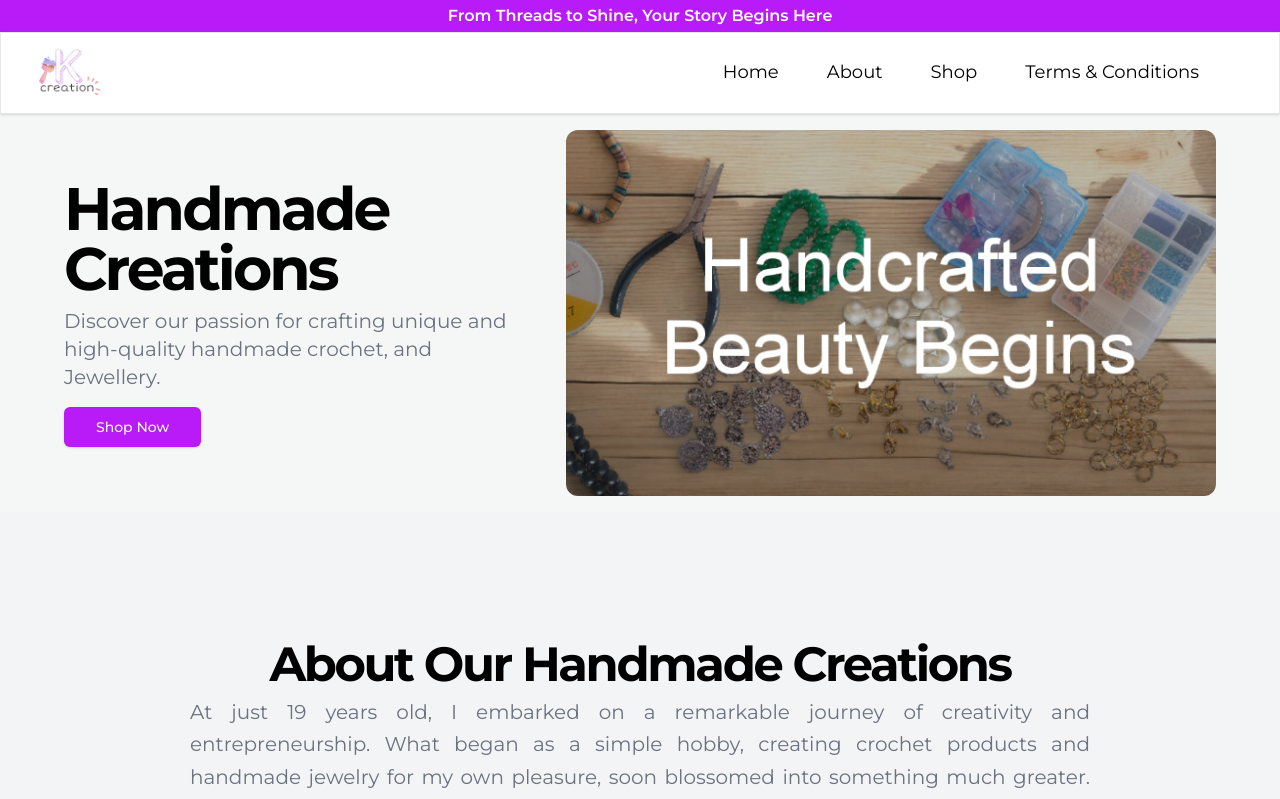
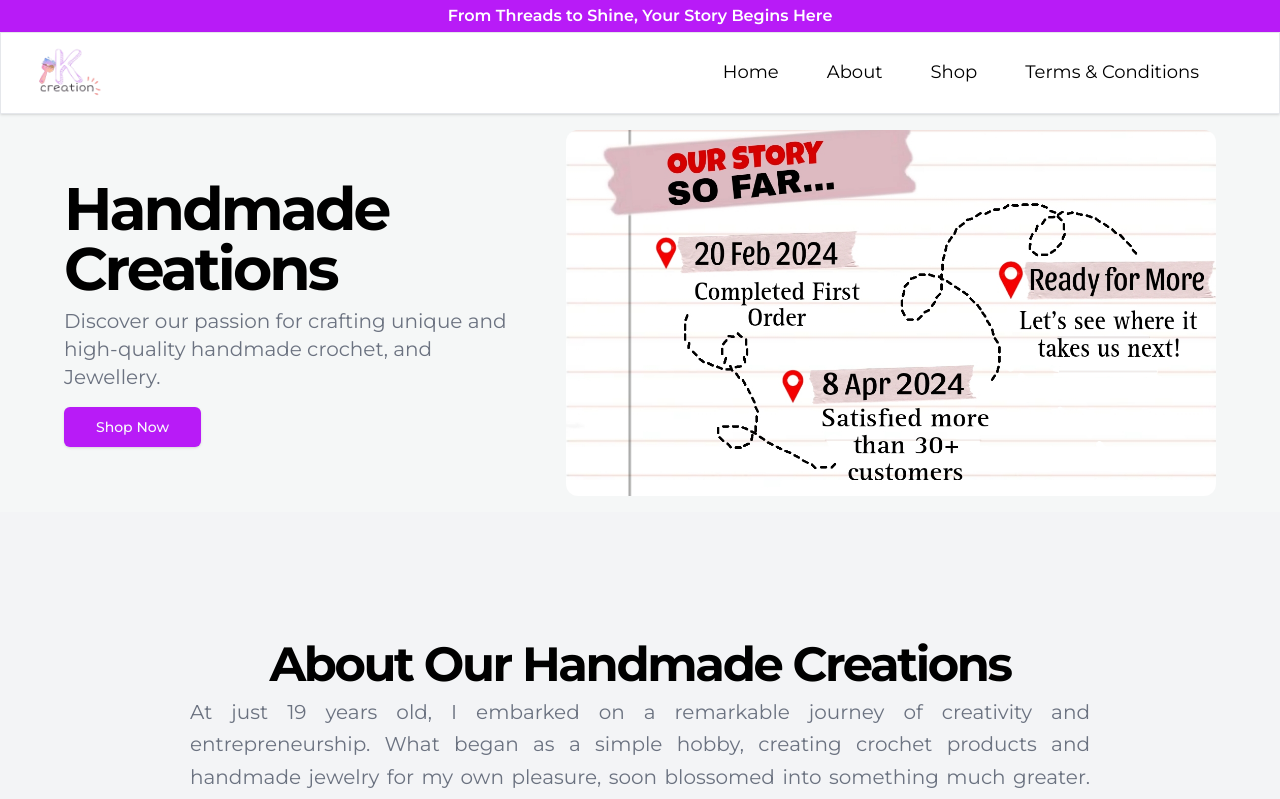
Before and after one commit to UdayVara/Kcreation-web, a Next.js app: page /about in a window 1280 px wide. Shown: the top 799 px of the page. Built offline with nearby package versions, Linux system fonts and the light colour scheme; no server answers.

Commit message:
--->Updated About Image

```diff
--- a/src/app/(pages)/about/page.tsx
+++ b/src/app/(pages)/about/page.tsx
@@ -68,7 +68,7 @@ export default function Component() {
                 alt="Handmade Products"
                 className="mx-auto aspect-video overflow-hidden rounded-xl object-cover object-center sm:w-full"
                 height="450"
-                src="/Images/about.png"
+                src="/Images/about.jpg"
                 width="650"
               />
             </div>
```
Also changed, not shown: public/Images/about.jpg (added), public/Images/about.png (deleted).
